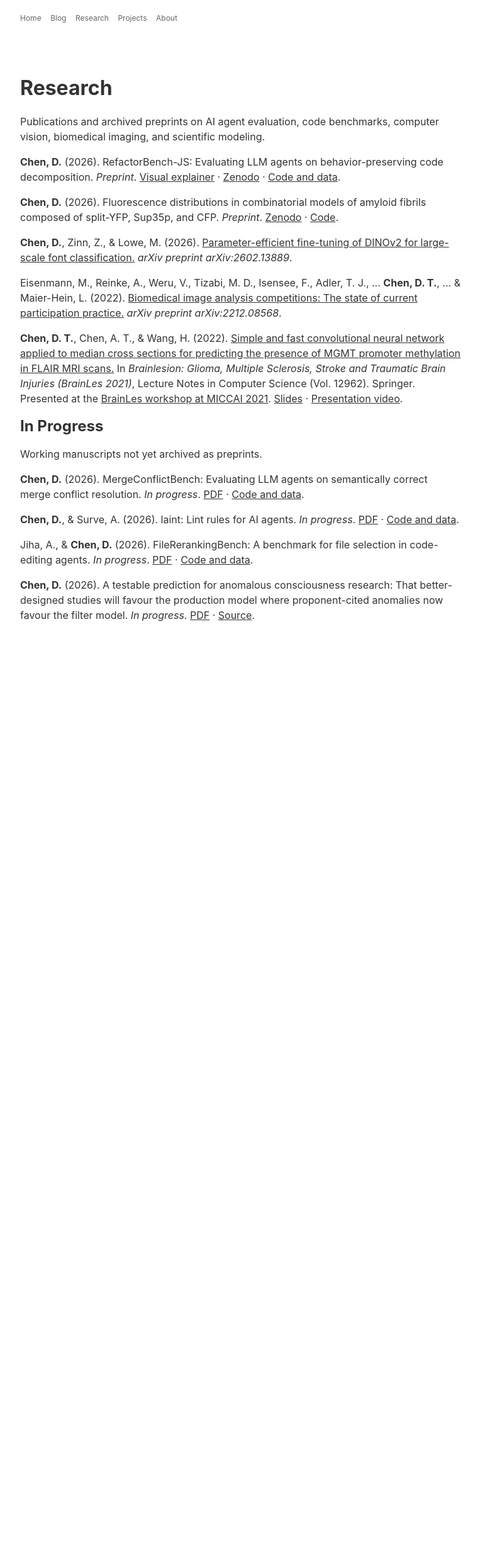
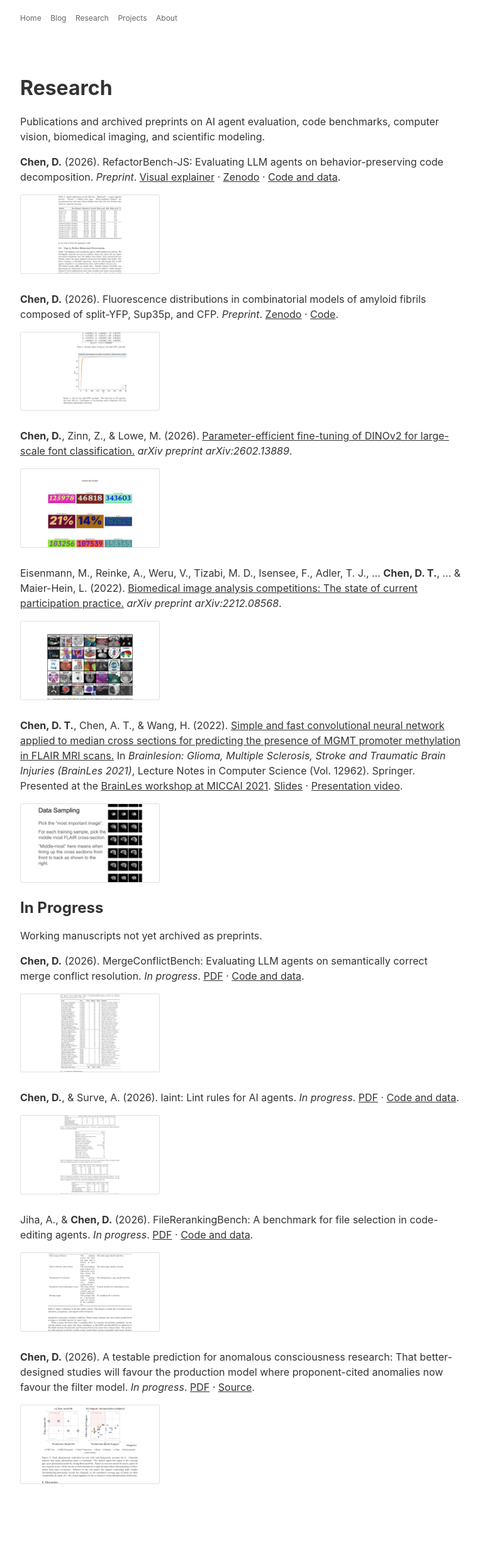
Before and after one commit to danielchen0/danielchen0.github.io, a Jekyll site: the page built from research.markdown, in a window 1280 px wide. Shown: the whole page at 63% size, without its empty margins (258-1021 px from the left). Built offline with Jekyll 4.4.1, drawn with Linux system fonts in a browser that asks for light colours; before the commit the page ends 1089 px from its top, so only the background shows below that.

Commit message:
Add visual previews to research and projects

```diff
--- a/css/blog.css
+++ b/css/blog.css
@@ -161,16 +161,26 @@ h1 {
 .presentation-entry {
   margin-bottom: 30px;
 }
+.project-entry,
+.research-entry {
+  margin-bottom: 28px;
+}
+.entry-preview,
 .presentation-preview {
   display: grid;
   grid-template-columns: repeat(auto-fit, minmax(145px, 1fr));
   gap: 10px;
   margin: 10px 0 6px 0;
 }
+.entry-preview {
+  grid-template-columns: repeat(auto-fit, minmax(160px, 220px));
+}
+.entry-preview a,
 .presentation-preview a {
   display: block;
   border-bottom: none;
 }
+.entry-preview img,
 .presentation-preview img {
   display: block;
   width: 100%;
--- a/research.markdown
+++ b/research.markdown
@@ -10,25 +10,50 @@ schema_type: CollectionPage
     Publications and archived preprints on AI agent evaluation, code benchmarks, computer vision, biomedical imaging, and scientific modeling.
 </p>
 
-<p>
-    <b>Chen, D.</b> (2026). RefactorBench-JS: Evaluating LLM agents on behavior-preserving code decomposition. <i>Preprint</i>. <a href='/refactorbench/'>Visual explainer</a> &middot; <a href='https://doi.org/10.5281/zenodo.22204480' target='_blank'>Zenodo</a> &middot; <a href='https://github.com/Create-Inc/refactor-bench' target='_blank'>Code and data</a>.
-</p>
+<div class='research-entry'>
+    <p>
+        <b>Chen, D.</b> (2026). RefactorBench-JS: Evaluating LLM agents on behavior-preserving code decomposition. <i>Preprint</i>. <a href='/refactorbench/'>Visual explainer</a> &middot; <a href='https://doi.org/10.5281/zenodo.22204480' target='_blank'>Zenodo</a> &middot; <a href='https://github.com/Create-Inc/refactor-bench' target='_blank'>Code and data</a>.
+    </p>
+    <div class='entry-preview' aria-label='RefactorBench-JS preview'>
+        <a href='/refactorbench/'><img src='/assets/research/refactorbench-js.png' alt='RefactorBench-JS result table preview'></a>
+    </div>
+</div>
 
-<p>
-    <b>Chen, D.</b> (2026). Fluorescence distributions in combinatorial models of amyloid fibrils composed of split-YFP, Sup35p, and CFP. <i>Preprint</i>. <a href='https://doi.org/10.5281/zenodo.22209597' target='_blank'>Zenodo</a> &middot; <a href='https://github.com/danielchen0/amyloids' target='_blank'>Code</a>.
-</p>
+<div class='research-entry'>
+    <p>
+        <b>Chen, D.</b> (2026). Fluorescence distributions in combinatorial models of amyloid fibrils composed of split-YFP, Sup35p, and CFP. <i>Preprint</i>. <a href='https://doi.org/10.5281/zenodo.22209597' target='_blank'>Zenodo</a> &middot; <a href='https://github.com/danielchen0/amyloids' target='_blank'>Code</a>.
+    </p>
+    <div class='entry-preview' aria-label='Amyloids paper preview'>
+        <a href='/papers/amyloids.pdf' target='_blank'><img src='/assets/research/amyloids.png' alt='Amyloid model plot preview'></a>
+    </div>
+</div>
 
-<p>
-    <b>Chen, D.</b>, Zinn, Z., &amp; Lowe, M. (2026). <a href='https://arxiv.org/abs/2602.13889' target='_blank'>Parameter-efficient fine-tuning of DINOv2 for large-scale font classification.</a> <i>arXiv preprint arXiv:2602.13889</i>.
-</p>
+<div class='research-entry'>
+    <p>
+        <b>Chen, D.</b>, Zinn, Z., &amp; Lowe, M. (2026). <a href='https://arxiv.org/abs/2602.13889' target='_blank'>Parameter-efficient fine-tuning of DINOv2 for large-scale font classification.</a> <i>arXiv preprint arXiv:2602.13889</i>.
+    </p>
+    <div class='entry-preview' aria-label='DINOv2 font classification paper preview'>
+        <a href='https://arxiv.org/abs/2602.13889' target='_blank'><img src='/assets/research/dinov2-fonts.png' alt='DINOv2 font samples preview'></a>
+    </div>
+</div>
 
-<p>
-    Eisenmann, M., Reinke, A., Weru, V., Tizabi, M. D., Isensee, F., Adler, T. J., ... <b>Chen, D. T.</b>, ... &amp; Maier-Hein, L. (2022). <a href='https://www.researchgate.net/publication/366398025_Biomedical_image_analysis_competitions_The_state_of_current_participation_practice' target='_blank'>Biomedical image analysis competitions: The state of current participation practice.</a> <i>arXiv preprint arXiv:2212.08568</i>.
-</p>
+<div class='research-entry'>
+    <p>
+        Eisenmann, M., Reinke, A., Weru, V., Tizabi, M. D., Isensee, F., Adler, T. J., ... <b>Chen, D. T.</b>, ... &amp; Maier-Hein, L. (2022). <a href='https://www.researchgate.net/publication/366398025_Biomedical_image_analysis_competitions_The_state_of_current_participation_practice' target='_blank'>Biomedical image analysis competitions: The state of current participation practice.</a> <i>arXiv preprint arXiv:2212.08568</i>.
+    </p>
+    <div class='entry-preview' aria-label='Biomedical image analysis competitions preview'>
+        <a href='https://www.researchgate.net/publication/366398025_Biomedical_image_analysis_competitions_The_state_of_current_participation_practice' target='_blank'><img src='/assets/research/biomedical-competitions.png' alt='Biomedical competition image montage preview'></a>
+    </div>
+</div>
 
-<p>
-    <b>Chen, D. T.</b>, Chen, A. T., &amp; Wang, H. (2022). <a href='https://www.researchgate.net/publication/362169251_Simple_and_Fast_Convolutional_Neural_Network_Applied_to_Median_Cross_Sections_for_Predicting_the_Presence_of_MGMT_Promoter_Methylation_in_FLAIR_MRI_Scans' target='_blank'>Simple and fast convolutional neural network applied to median cross sections for predicting the presence of MGMT promoter methylation in FLAIR MRI scans.</a> In <i>Brainlesion: Glioma, Multiple Sclerosis, Stroke and Traumatic Brain Injuries (BrainLes 2021)</i>, Lecture Notes in Computer Science (Vol. 12962). Springer. Presented at the <a href='https://www.miccai2021.org/en/MICCAI2021-WORKSHOPS.html' target='_blank'>BrainLes workshop at MICCAI 2021</a>. <a href='/papers/mgmt-cnn-slides.pdf' target='_blank'>Slides</a> &middot; <a href='/papers/mgmt-cnn-presentation.mp4' target='_blank'>Presentation video</a>.
-</p>
+<div class='research-entry'>
+    <p>
+        <b>Chen, D. T.</b>, Chen, A. T., &amp; Wang, H. (2022). <a href='https://www.researchgate.net/publication/362169251_Simple_and_Fast_Convolutional_Neural_Network_Applied_to_Median_Cross_Sections_for_Predicting_the_Presence_of_MGMT_Promoter_Methylation_in_FLAIR_MRI_Scans' target='_blank'>Simple and fast convolutional neural network applied to median cross sections for predicting the presence of MGMT promoter methylation in FLAIR MRI scans.</a> In <i>Brainlesion: Glioma, Multiple Sclerosis, Stroke and Traumatic Brain Injuries (BrainLes 2021)</i>, Lecture Notes in Computer Science (Vol. 12962). Springer. Presented at the <a href='https://www.miccai2021.org/en/MICCAI2021-WORKSHOPS.html' target='_blank'>BrainLes workshop at MICCAI 2021</a>. <a href='/papers/mgmt-cnn-slides.pdf' target='_blank'>Slides</a> &middot; <a href='/papers/mgmt-cnn-presentation.mp4' target='_blank'>Presentation video</a>.
+    </p>
+    <div class='entry-preview' aria-label='MGMT CNN paper preview'>
+        <a href='/papers/mgmt-cnn-slides.pdf' target='_blank'><img src='/assets/research/mgmt-cnn-slides.png' alt='MGMT CNN MRI sampling preview'></a>
+    </div>
+</div>
 
 <h2>In Progress</h2>
 
@@ -36,18 +61,38 @@ schema_type: CollectionPage
     Working manuscripts not yet archived as preprints.
 </p>
 
-<p>
-    <b>Chen, D.</b> (2026). MergeConflictBench: Evaluating LLM agents on semantically correct merge conflict resolution. <i>In progress</i>. <a href='https://github.com/Create-Inc/merge-conflict-bench/blob/main/paper.pdf' target='_blank'>PDF</a> &middot; <a href='https://github.com/Create-Inc/merge-conflict-bench' target='_blank'>Code and data</a>.
-</p>
+<div class='research-entry'>
+    <p>
+        <b>Chen, D.</b> (2026). MergeConflictBench: Evaluating LLM agents on semantically correct merge conflict resolution. <i>In progress</i>. <a href='https://github.com/Create-Inc/merge-conflict-bench/blob/main/paper.pdf' target='_blank'>PDF</a> &middot; <a href='https://github.com/Create-Inc/merge-conflict-bench' target='_blank'>Code and data</a>.
+    </p>
+    <div class='entry-preview' aria-label='MergeConflictBench preview'>
+        <a href='https://github.com/Create-Inc/merge-conflict-bench/blob/main/paper.pdf' target='_blank'><img src='/assets/research/merge-conflict-bench.png' alt='MergeConflictBench dataset table preview'></a>
+    </div>
+</div>
 
-<p>
-    <b>Chen, D.</b>, &amp; Surve, A. (2026). laint: Lint rules for AI agents. <i>In progress</i>. <a href='/papers/laint.pdf' target='_blank'>PDF</a> &middot; <a href='https://github.com/Create-Inc/laint' target='_blank'>Code and data</a>.
-</p>
+<div class='research-entry'>
+    <p>
+        <b>Chen, D.</b>, &amp; Surve, A. (2026). laint: Lint rules for AI agents. <i>In progress</i>. <a href='/papers/laint.pdf' target='_blank'>PDF</a> &middot; <a href='https://github.com/Create-Inc/laint' target='_blank'>Code and data</a>.
+    </p>
+    <div class='entry-preview' aria-label='laint paper preview'>
+        <a href='/papers/laint.pdf' target='_blank'><img src='/assets/research/laint.png' alt='laint benchmark tables preview'></a>
+    </div>
+</div>
 
-<p>
-    Jiha, A., &amp; <b>Chen, D.</b> (2026). FileRerankingBench: A benchmark for file selection in code-editing agents. <i>In progress</i>. <a href='https://github.com/Create-Inc/file-reranking-bench/blob/main/paper.pdf' target='_blank'>PDF</a> &middot; <a href='https://github.com/Create-Inc/file-reranking-bench' target='_blank'>Code and data</a>.
-</p>
+<div class='research-entry'>
+    <p>
+        Jiha, A., &amp; <b>Chen, D.</b> (2026). FileRerankingBench: A benchmark for file selection in code-editing agents. <i>In progress</i>. <a href='https://github.com/Create-Inc/file-reranking-bench/blob/main/paper.pdf' target='_blank'>PDF</a> &middot; <a href='https://github.com/Create-Inc/file-reranking-bench' target='_blank'>Code and data</a>.
+    </p>
+    <div class='entry-preview' aria-label='FileRerankingBench preview'>
+        <a href='https://github.com/Create-Inc/file-reranking-bench/blob/main/paper.pdf' target='_blank'><img src='/assets/research/file-reranking-bench.png' alt='FileRerankingBench task table preview'></a>
+    </div>
+</div>
 
-<p>
-    <b>Chen, D.</b> (2026). A testable prediction for anomalous consciousness research: That better-designed studies will favour the production model where proponent-cited anomalies now favour the filter model. <i>In progress</i>. <a href='https://github.com/danielchen0/mind-body-problem/blob/main/consciousness_metaanalysis.pdf' target='_blank'>PDF</a> &middot; <a href='https://github.com/danielchen0/mind-body-problem' target='_blank'>Source</a>.
-</p>
+<div class='research-entry'>
+    <p>
+        <b>Chen, D.</b> (2026). A testable prediction for anomalous consciousness research: That better-designed studies will favour the production model where proponent-cited anomalies now favour the filter model. <i>In progress</i>. <a href='https://github.com/danielchen0/mind-body-problem/blob/main/consciousness_metaanalysis.pdf' target='_blank'>PDF</a> &middot; <a href='https://github.com/danielchen0/mind-body-problem' target='_blank'>Source</a>.
+    </p>
+    <div class='entry-preview' aria-label='Anomalous consciousness research preview'>
+        <a href='https://github.com/danielchen0/mind-body-problem/blob/main/consciousness_metaanalysis.pdf' target='_blank'><img src='/assets/research/consciousness-metaanalysis.png' alt='Anomalous consciousness model fit plot preview'></a>
+    </div>
+</div>
```
Also changed, not shown: css/blog.less (+10 -0 lines), projects.markdown (+32 -12 lines), assets/projects/chinese-arena.png (added), assets/projects/json-deserializer.png (added), assets/projects/surveys.png (added), assets/projects/trinkets.png (added), assets/research/amyloids.png (added), assets/research/biomedical-competitions.png (added), assets/research/consciousness-metaanalysis.png (added), assets/research/dinov2-fonts.png (added), assets/research/file-reranking-bench.png (added), assets/research/laint.png (added), assets/research/merge-conflict-bench.png (added), assets/research/mgmt-cnn-slides.png (added), 1 more files.
